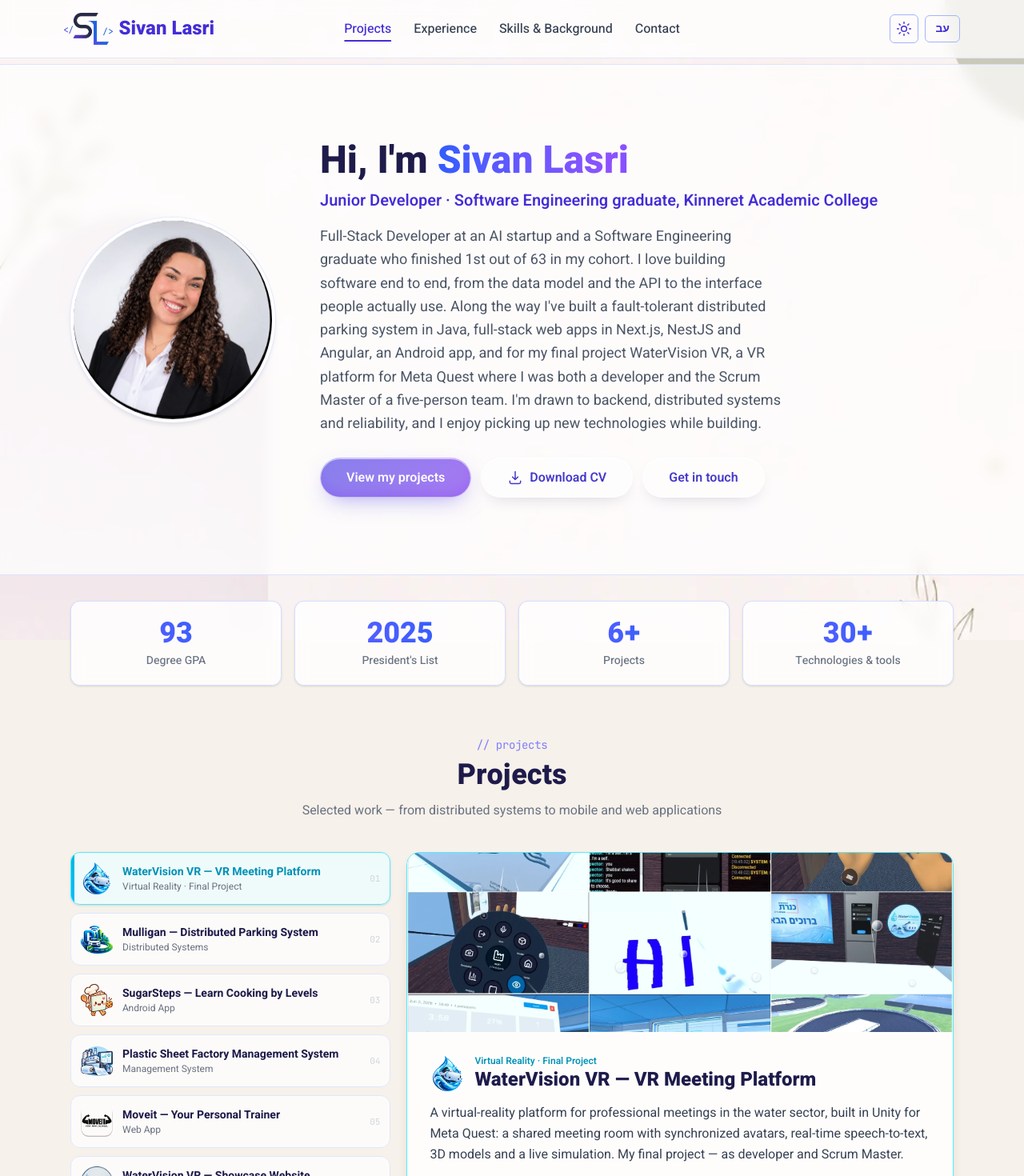
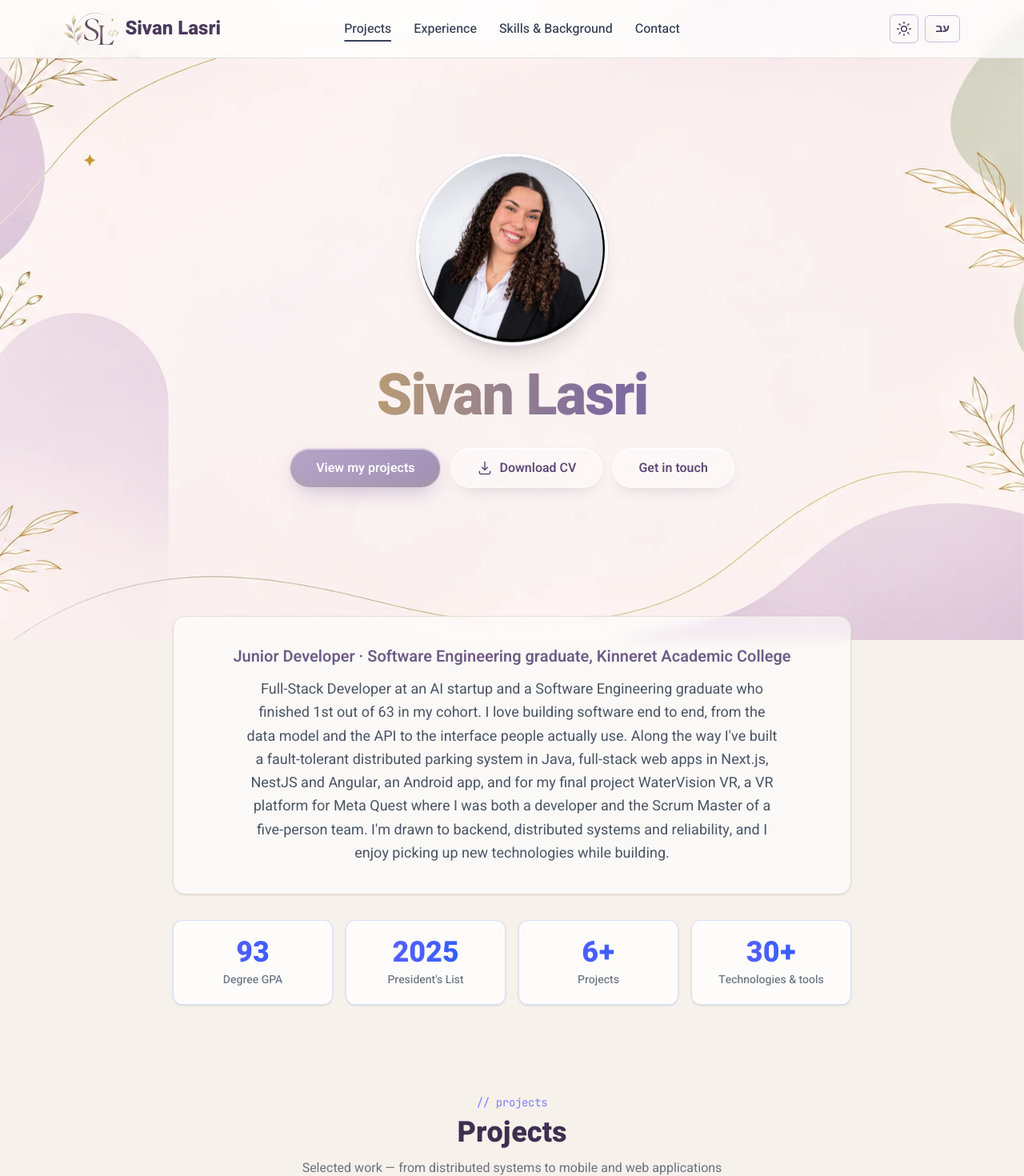
Before and after one commit to SivanSoftware/SivanSoftware.github.io, a Next.js app: page / in a window 1280 px wide. Shown: the top 1470 px of the page at 80% size. Built offline with nearby package versions, Linux system fonts and the light colour scheme.

Commit message:
Soft aesthetic: landscape botanical bg, new SL logo, plum/lavender palette, eye-catching hero with separate intro section

```diff
--- a/app/components/Experience.tsx
+++ b/app/components/Experience.tsx
@@ -46,7 +46,7 @@ function TimelineRow({
         <div className="flex items-start gap-4">
           <div className="min-w-0 flex-1">
             <div className="flex flex-wrap items-center gap-x-3 gap-y-1">
-              <h3 className="text-lg font-bold text-[#1E1B4B] dark:text-indigo-100">
+              <h3 className="text-lg font-bold text-[#3E2E4F] dark:text-indigo-100">
                 {item.role}
               </h3>
               <span
--- a/app/components/Navbar.tsx
+++ b/app/components/Navbar.tsx
@@ -14,7 +14,7 @@ function ThemeToggle({ className = "" }: { className?: string }) {
       onClick={toggleTheme}
       aria-label={isDark ? t.themeToggle.toLight : t.themeToggle.toDark}
       title={isDark ? t.themeToggle.toLight : t.themeToggle.toDark}
-      className={`relative flex h-9 w-9 items-center justify-center rounded-md border border-indigo-300 text-indigo-700 transition hover:bg-indigo-50 dark:border-indigo-400/30 dark:text-indigo-200 dark:hover:bg-indigo-500/10 ${className}`}
+      className={`relative flex h-9 w-9 items-center justify-center rounded-md border border-[#cbbbdd] text-[#4A3A5A] transition hover:bg-[#7E6A9E]/10 dark:border-[#7E6A9E]/25 dark:text-[#d8c9ee] dark:hover:bg-[#7E6A9E]/15 ${className}`}
     >
       <svg
         className={`absolute h-5 w-5 transition-all duration-300 ${
@@ -85,14 +85,14 @@ export default function Navbar() {
   ];
 
   const linkClasses =
-    "nav-link text-gray-700 font-medium hover:text-indigo-700 transition px-3 py-2 rounded-md hover:bg-indigo-50 dark:text-gray-300 dark:hover:text-indigo-200 dark:hover:bg-indigo-500/10";
+    "nav-link text-gray-700 font-medium hover:text-[#6E5B86] transition px-3 py-2 rounded-md hover:bg-[#7E6A9E]/10 dark:text-gray-300 dark:hover:text-[#d8c9ee] dark:hover:bg-[#7E6A9E]/15";
 
   const langButtonClasses =
-    "px-3 py-1.5 rounded-md border border-indigo-300 text-indigo-700 text-sm font-bold hover:bg-indigo-50 transition dark:border-indigo-400/30 dark:text-indigo-200 dark:hover:bg-indigo-500/10";
+    "px-3 py-1.5 rounded-md border border-[#cbbbdd] text-[#4A3A5A] text-sm font-bold hover:bg-[#7E6A9E]/10 transition dark:border-[#7E6A9E]/25 dark:text-[#d8c9ee] dark:hover:bg-[#7E6A9E]/15";
 
   return (
     <nav
-      className={`fixed top-0 w-full z-50 transition-all duration-300 border-b border-indigo-100 backdrop-blur-sm dark:border-indigo-400/15 ${
+      className={`fixed top-0 w-full z-50 transition-all duration-300 border-b border-[#E7DFD6] backdrop-blur-sm dark:border-[#7E6A9E]/15 ${
         scrolled
           ? "bg-white/90 shadow-lg dark:bg-[#0a0f1f]/90 dark:shadow-black/40"
           : "bg-white/75 dark:bg-[#0a0f1f]/70"
@@ -102,7 +102,7 @@ export default function Navbar() {
         {/* לוגו — פינת ההתחלה (ימין בעברית, שמאל באנגלית) */}
         <a
           href="#top"
-          className="flex items-center gap-2 font-extrabold text-xl sm:text-2xl text-indigo-700 hover:underline transition dark:text-indigo-300"
+          className="flex items-center gap-2 font-extrabold text-xl sm:text-2xl text-[#4A3A5A] hover:underline transition dark:text-[#d8c9ee]"
           onClick={() => setMenuOpen(false)}
         >
           <Image
@@ -125,7 +125,7 @@ export default function Navbar() {
               aria-current={activeSection === link.id ? "true" : undefined}
               className={`${linkClasses} ${
                 activeSection === link.id
-                  ? "nav-link-active text-indigo-700 dark:text-indigo-200"
+                  ? "nav-link-active text-[#4A3A5A] dark:text-[#d8c9ee]"
                   : ""
               }`}
             >
@@ -159,7 +159,7 @@ export default function Navbar() {
             {t.langToggle.label}
           </button>
           <button
-            className="p-2 rounded-md text-indigo-700 hover:bg-indigo-50 transition dark:text-indigo-200 dark:hover:bg-indigo-500/10"
+            className="p-2 rounded-md text-[#4A3A5A] hover:bg-[#7E6A9E]/10 transition dark:text-[#d8c9ee] dark:hover:bg-[#7E6A9E]/15"
             onClick={() => setMenuOpen((open) => !open)}
             aria-label={menuOpen ? t.menu.close : t.menu.open}
             aria-expanded={menuOpen}
@@ -183,14 +183,14 @@ export default function Navbar() {
 
       {/* תפריט מובייל נפתח */}
       {menuOpen && (
-        <div className="sm:hidden border-t border-indigo-100 bg-white/95 backdrop-blur-sm px-4 py-2 flex flex-col gap-1 dark:border-indigo-400/15 dark:bg-[#0a0f1f]/95">
+        <div className="sm:hidden border-t border-[#E7DFD6] bg-white/95 backdrop-blur-sm px-4 py-2 flex flex-col gap-1 dark:border-[#7E6A9E]/15 dark:bg-[#0a0f1f]/95">
           {links.map((link) => (
             <a
               key={link.href}
               href={link.href}
               className={`${linkClasses} ${
                 activeSection === link.id
-                  ? "text-indigo-700 dark:text-indigo-200"
+                  ? "text-[#4A3A5A] dark:text-[#d8c9ee]"
                   : ""
               }`}
               onClick={() => setMenuOpen(false)}
--- a/app/components/ProjectShowcase.tsx
+++ b/app/components/ProjectShowcase.tsx
@@ -271,7 +271,7 @@ export default function ProjectShowcase({
                 />
                 <IconBadge project={project} accent={a} size="h-10 w-10" />
                 <span className="min-w-0 flex-1">
-                  <span className={`block truncate text-sm font-bold ${isActive ? a.text : "text-[#1E1B4B] dark:text-indigo-100"}`}>
+                  <span className={`block truncate text-sm font-bold ${isActive ? a.text : "text-[#3E2E4F] dark:text-indigo-100"}`}>
                     {project.title}
                   </span>
                   <span className="block truncate text-xs text-gray-500 dark:text-gray-400">
@@ -431,7 +431,7 @@ export default function ProjectShowcase({
                 <span className={`block text-xs font-semibold ${accent.text}`}>
                   {active.category}
                 </span>
-                <h3 className="text-xl font-extrabold text-[#1E1B4B] sm:text-2xl dark:text-indigo-100">
+                <h3 className="text-xl font-extrabold text-[#3E2E4F] sm:text-2xl dark:text-indigo-100">
                   {active.title}
                 </h3>
               </div>
--- a/app/globals.css
+++ b/app/globals.css
@@ -493,35 +493,35 @@ section[id] {
 
 /* ראשי — גרדיאנט מותג מזוגג */
 .btn-glass-primary {
-  background: linear-gradient(135deg, rgba(79, 70, 229, 0.68), rgba(124, 58, 237, 0.68));
+  background: linear-gradient(135deg, rgba(155, 134, 184, 0.72), rgba(126, 106, 158, 0.72));
   color: #ffffff;
-  border-color: rgba(255, 255, 255, 0.5);
-  box-shadow: 0 10px 28px -10px rgba(79, 70, 229, 0.5),
+  border-color: rgba(255, 255, 255, 0.55);
+  box-shadow: 0 10px 28px -10px rgba(126, 106, 158, 0.5),
     inset 0 1px 0 rgba(255, 255, 255, 0.6),
-    inset 0 -8px 20px -8px rgba(124, 58, 237, 0.4);
+    inset 0 -8px 20px -8px rgba(194, 163, 104, 0.3);
 }
 .btn-glass-primary:hover {
-  background: linear-gradient(135deg, rgba(79, 70, 229, 0.8), rgba(124, 58, 237, 0.8));
-  box-shadow: 0 16px 34px -10px rgba(124, 58, 237, 0.6),
+  background: linear-gradient(135deg, rgba(155, 134, 184, 0.85), rgba(126, 106, 158, 0.85));
+  box-shadow: 0 16px 34px -10px rgba(126, 106, 158, 0.55),
     inset 0 1px 0 rgba(255, 255, 255, 0.7);
 }
 
 /* משני — זכוכית חלבית בהירה */
 .btn-glass-ghost {
-  background: rgba(255, 255, 255, 0.38);
-  color: #4338ca;
-  box-shadow: 0 8px 22px -12px rgba(30, 27, 75, 0.25),
+  background: rgba(255, 255, 255, 0.42);
+  color: #5e4b76;
+  box-shadow: 0 8px 22px -12px rgba(62, 46, 79, 0.25),
     inset 0 1px 0 rgba(255, 255, 255, 0.85);
 }
 .btn-glass-ghost:hover {
-  background: rgba(255, 255, 255, 0.62);
-  box-shadow: 0 14px 28px -12px rgba(79, 70, 229, 0.28),
+  background: rgba(255, 255, 255, 0.68);
+  box-shadow: 0 14px 28px -12px rgba(126, 106, 158, 0.3),
     inset 0 1px 0 rgba(255, 255, 255, 0.95);
 }
 .dark .btn-glass-ghost {
   background: rgba(255, 255, 255, 0.08);
-  color: #c7d2fe;
-  border-color: rgba(199, 210, 254, 0.2);
+  color: #d8c9ee;
+  border-color: rgba(216, 201, 238, 0.2);
   box-shadow: 0 8px 22px -10px rgba(0, 0, 0, 0.5),
     inset 0 1px 0 rgba(255, 255, 255, 0.12);
 }
--- a/app/page.tsx
+++ b/app/page.tsx
@@ -44,7 +44,7 @@ function SectionHeading({
       >
         {eyebrow}
       </p>
-      <h2 className="text-3xl sm:text-4xl font-extrabold text-[#1E1B4B] mb-3 text-center dark:text-indigo-100">
+      <h2 className="text-3xl sm:text-4xl font-extrabold text-[#3E2E4F] mb-3 text-center dark:text-indigo-100">
         {heading}
       </h2>
       <p className="text-gray-500 text-center dark:text-gray-400">{sub}</p>
@@ -65,54 +65,34 @@ export default function Home() {
     <main id="top" className="pt-20">
       <ScrollProgress />
 
-      {/* פתיח */}
+      {/* Hero — תמונה + שם + CTAs בלבד (ללא תיחום, תופס את העין) */}
       <section className="relative">
-        {/* רצועת Hero — קצה לקצה */}
-        <div className="border-y border-indigo-200/60 bg-white/70 backdrop-blur-sm dark:border-indigo-400/15 dark:bg-white/[0.04]">
-          <div className="mx-auto flex max-w-6xl flex-col items-center gap-8 px-4 py-16 sm:px-6 sm:py-24 md:flex-row md:gap-14">
-            <div className="fade-up shrink-0" style={{ animationDelay: "60ms" }}>
-              <div className="float-y relative">
+        <div className="mx-auto flex max-w-4xl flex-col items-center gap-7 px-4 py-20 text-center sm:py-28">
+          <div className="fade-up float-y" style={{ animationDelay: "60ms" }}>
             <Image
               src="/sivan.webp"
               alt={t.hero.photoAlt}
               width={1254}
               height={1254}
               priority
-                  className="w-44 h-44 sm:w-56 sm:h-56 md:w-64 md:h-64 rounded-full object-cover object-top border-4 border-white shadow-md ring-1 ring-indigo-100 dark:border-[#0a0f1f] dark:ring-indigo-400/20"
+              className="h-40 w-40 rounded-full border-4 border-white object-cover object-top shadow-xl ring-1 ring-[#e7dcea] sm:h-52 sm:w-52 md:h-60 md:w-60 dark:border-white/10"
             />
           </div>
-            </div>
 
-          <div className="text-center md:text-start">
           <h1
-              className="fade-up text-4xl sm:text-5xl font-extrabold text-[#1E1B4B] mb-3 dark:text-indigo-100"
-              style={{ animationDelay: "160ms" }}
+            className="fade-up text-5xl font-extrabold tracking-tight sm:text-6xl md:text-7xl"
+            style={{ animationDelay: "180ms" }}
           >
-              {t.hero.greeting}{" "}
-              <span className="animate-gradient bg-gradient-to-l from-indigo-600 via-violet-500 to-blue-600 bg-clip-text text-transparent">
+            <span className="animate-gradient bg-gradient-to-l from-[#8E72AE] via-[#7E6A9E] to-[#C2A368] bg-clip-text text-transparent">
               {t.hero.name}
             </span>
           </h1>
-            <p
-              className="fade-up text-lg sm:text-xl font-semibold text-indigo-700 mb-4 dark:text-indigo-300"
-              style={{ animationDelay: "260ms" }}
+
+          <div
+            className="fade-up flex flex-col flex-wrap items-center justify-center gap-3 sm:flex-row"
+            style={{ animationDelay: "340ms" }}
           >
-              {t.hero.role}
-            </p>
-            <p
-              className="fade-up text-base sm:text-lg text-gray-600 leading-relaxed max-w-xl dark:text-gray-300"
-              style={{ animationDelay: "360ms" }}
-            >
-              {t.hero.bio}
-            </p>
-            <div
-              className="fade-up mt-7 flex flex-col sm:flex-row flex-wrap gap-3 justify-center md:justify-start items-center"
-              style={{ animationDelay: "460ms" }}
-            >
-              <a
-                href="#projects"
-                className="btn-glass btn-glass-primary w-full sm:w-auto"
-              >
+            <a href="#projects" className="btn-glass btn-glass-primary w-full sm:w-auto">
               {t.hero.ctaProjects}
             </a>
             <a
@@ -132,19 +112,26 @@ export default function Home() {
               </svg>
               {t.hero.ctaCv}
             </a>
-              <a
-                href="#contact"
-                className="btn-glass btn-glass-ghost w-full sm:w-auto"
-              >
+            <a href="#contact" className="btn-glass btn-glass-ghost w-full sm:w-auto">
               {t.hero.ctaContact}
             </a>
           </div>
         </div>
+      </section>
+
+      {/* אודות — תקציר */}
+      <section id="about-intro" className="mx-auto max-w-4xl px-4 py-8 sm:px-6 sm:py-12">
+        <Reveal>
+          <div className="rounded-2xl border border-[#E7DFD6] bg-white/60 p-6 text-center shadow-sm backdrop-blur-sm sm:p-9 dark:border-white/10 dark:bg-white/[0.04]">
+            <p className="mb-3 text-lg font-semibold text-[#6E5B86] sm:text-xl dark:text-[#c3b0dd]">
+              {t.hero.role}
+            </p>
+            <p className="mx-auto max-w-2xl text-base leading-relaxed text-gray-600 sm:text-lg dark:text-gray-300">
+              {t.hero.bio}
+            </p>
           </div>
-        </div>
-
-        {/* רצועת נתונים */}
-        <div className="mx-auto mt-8 max-w-6xl px-4 sm:px-6">
+        </Reveal>
+        <div className="mt-8">
           <Stats stats={t.stats} />
         </div>
       </section>
@@ -188,7 +175,7 @@ export default function Home() {
           <div className="rounded-xl shadow-lg border border-indigo-200 overflow-hidden bg-white/85 backdrop-blur-sm dark:border-indigo-400/20 dark:bg-white/[0.04] dark:shadow-black/40">
             <div
               dir="ltr"
-              className="flex items-center gap-2 px-4 py-2.5 bg-[#1E1B4B] border-b border-indigo-900 dark:bg-[#05070f] dark:border-indigo-400/15"
+              className="flex items-center gap-2 px-4 py-2.5 bg-[#3E2E4F] border-b border-indigo-900 dark:bg-[#05070f] dark:border-indigo-400/15"
             >
               <span className="w-3 h-3 rounded-full bg-red-400" />
               <span className="w-3 h-3 rounded-full bg-yellow-400" />
```
Also changed, not shown: public/bg.webp, public/logo-mark.png. Lines whose indentation alone changed are shown as unchanged.
